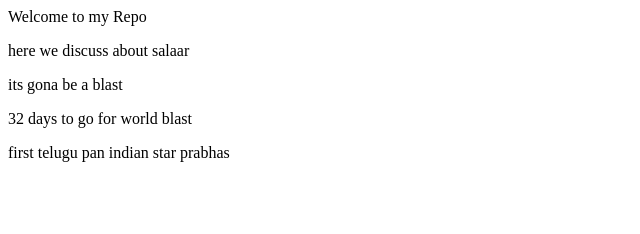
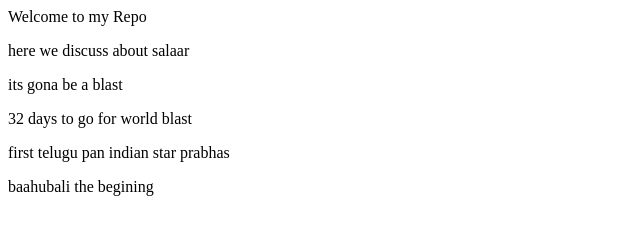
Before and after one commit to Akshitvoma/MyRepository, a plain HTML site: page index.html in a window 1280 px wide. Shown: the whole page, without its empty margins (0-640 px from the left). Drawn offline with Linux system fonts and the light colour scheme.

Commit message:
Baahubali added

```diff
--- a/index.html
+++ b/index.html
@@ -5,5 +5,7 @@
 	<p> its gona be a blast </p>
 	<p> 32 days to go for world blast </p>
 	<p> first telugu pan indian star prabhas </p>
+	<p> baahubali the begining </p>
+
 </body>
 </html>
```
